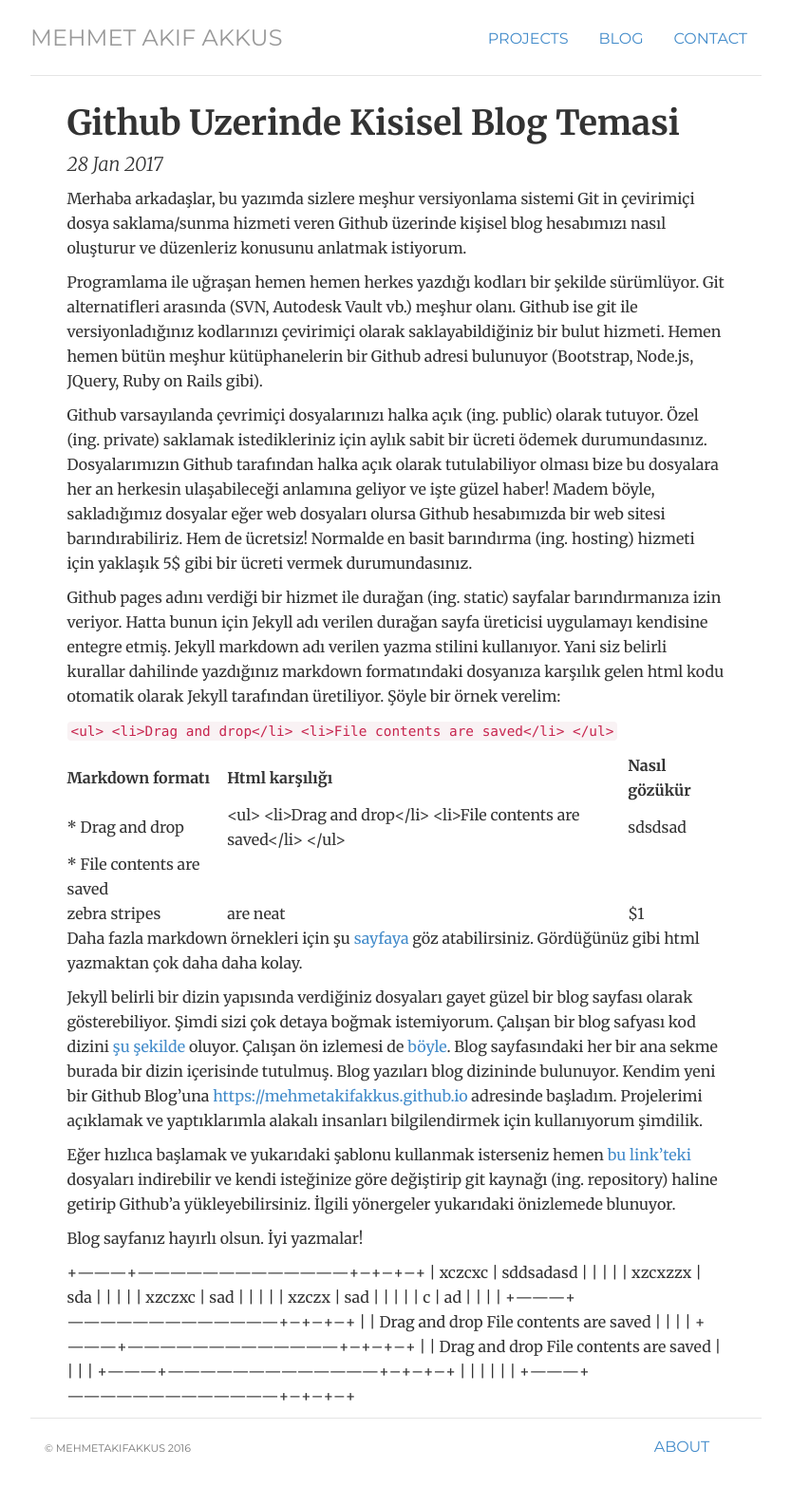
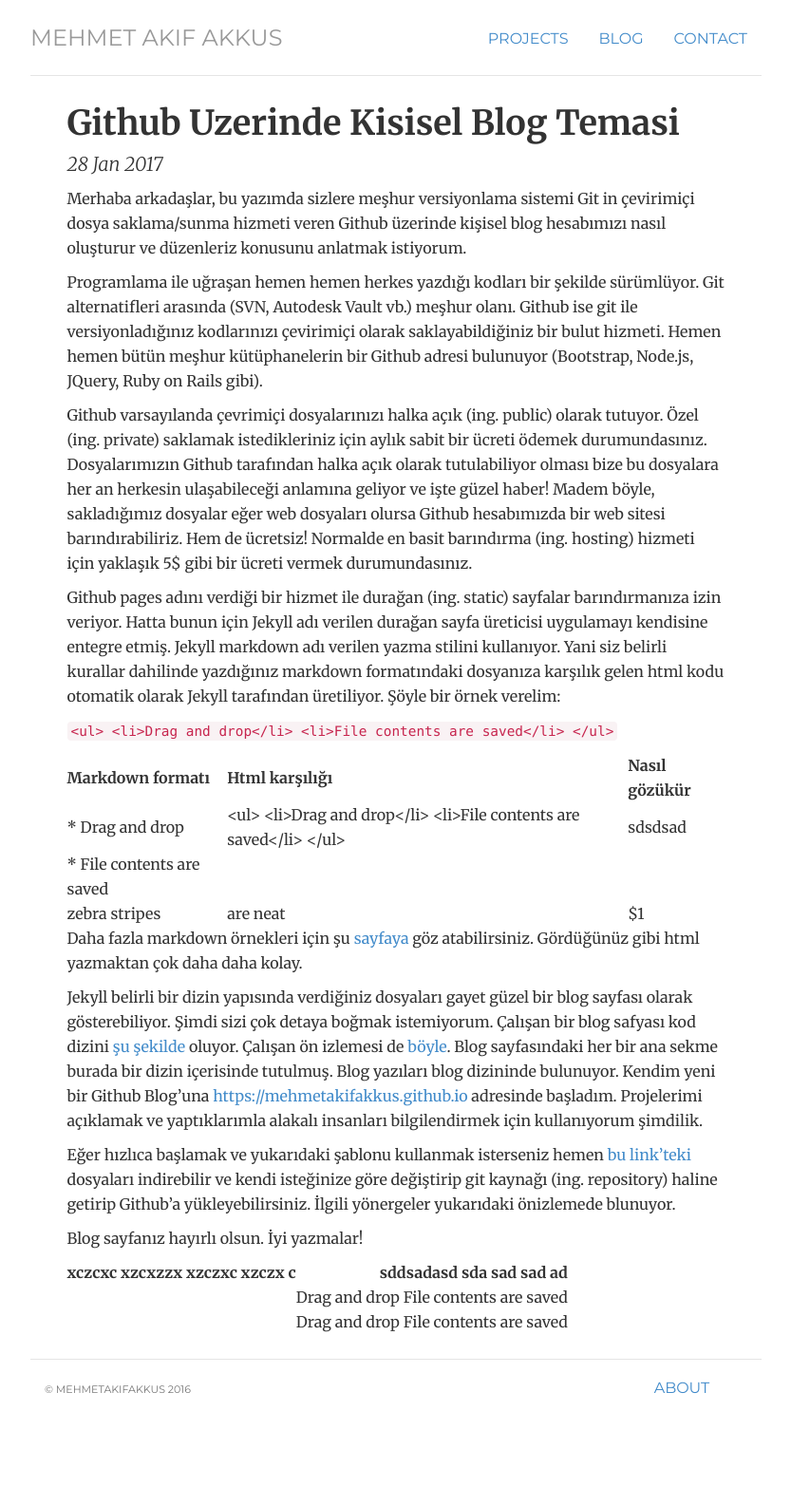
Before and after one commit to mehmetakifakkus/mehmetakifakkus.github.io, a Jekyll site: the page built from _posts/2017-01-28-github-uzerinde-kisisel-blog-temasi.md, in a window 1280 px wide. Shown: the whole page at 95% size, without its empty margins (223-1056 px from the left). Built offline with Jekyll 4.4.1, drawn with Linux system fonts in a browser that asks for light colours; our own code applies the rules of GitHub Pages for plain Markdown files; after the commit the page ends 1523 px from its top, so only the background shows below that.

```diff
--- a/_posts/2017-01-28-github-uzerinde-kisisel-blog-temasi.md
+++ b/_posts/2017-01-28-github-uzerinde-kisisel-blog-temasi.md
@@ -22,17 +22,8 @@ Eğer hızlıca başlamak ve yukarıdaki şablonu kullanmak isterseniz hemen [bu
 
 Blog sayfanız hayırlı olsun. İyi yazmalar!
 
-
-+---------+---------------------------------------+--+--+--+
-| xczcxc  |                            sddsadasd  |  |  |  |
-| xzcxzzx |                                   sda |  |  |  |
-| xzczxc  |                                   sad |  |  |  |
-| xzczx   |                                   sad |  |  |  |
-| c       |                                    ad |  |  |  |
-+---------+---------------------------------------+--+--+--+
-|         | Drag and drop File contents are saved |  |  |  |
-+---------+---------------------------------------+--+--+--+
-|         | Drag and drop File contents are saved |  |  |  |
-+---------+---------------------------------------+--+--+--+
-|         |                                       |  |  |  |
-+---------+---------------------------------------+--+--+--+
+| xczcxc xzcxzzx xzczxc xzczx c |             sddsadasd  sda sad sad ad |   |   |   |
+|-------------------------------|--------------------------------------:|---|---|---|
+|                               | Drag and drop File contents are saved |   |   |   |
+|                               | Drag and drop File contents are saved |   |   |   |
+|                               |                                       |   |   |   |
```
